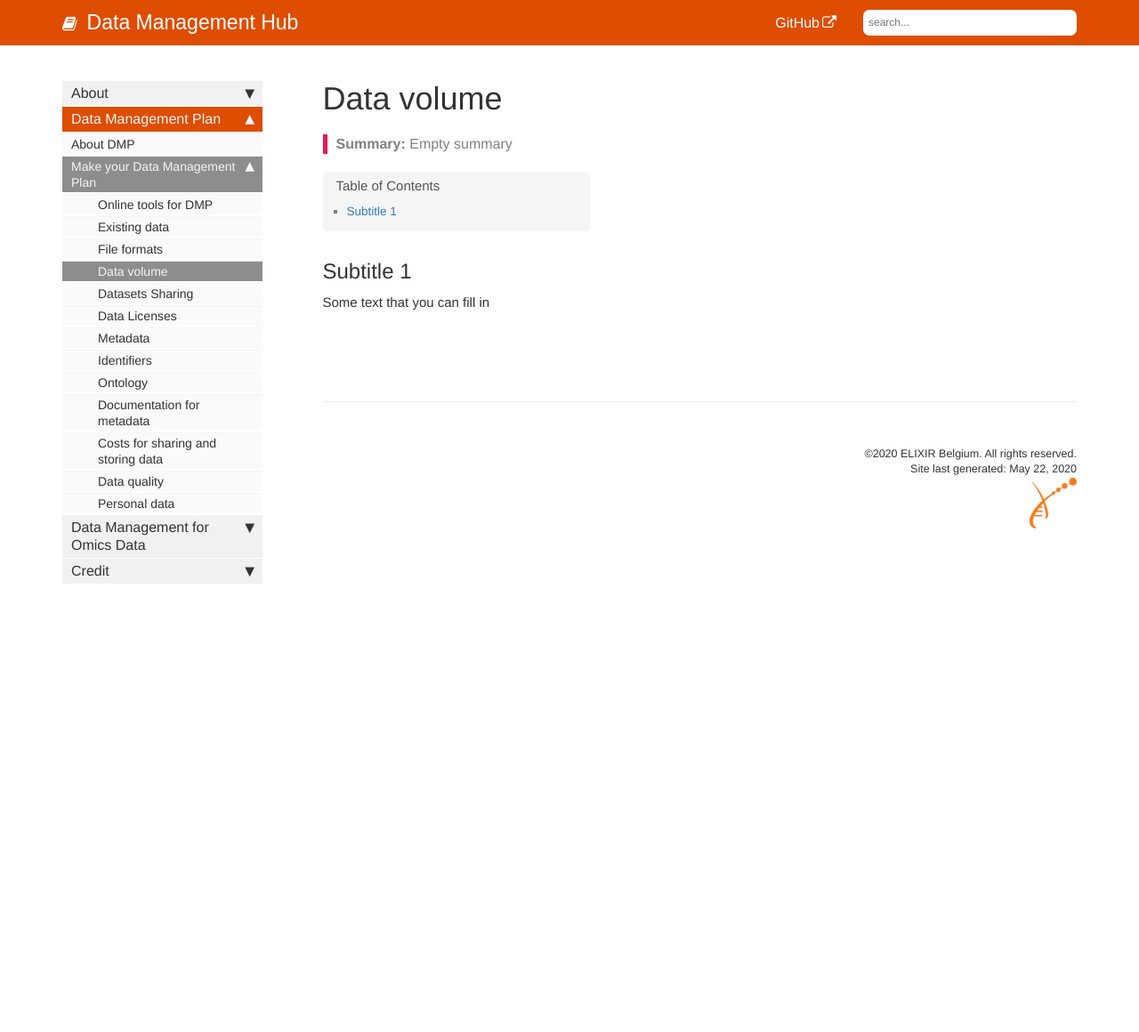
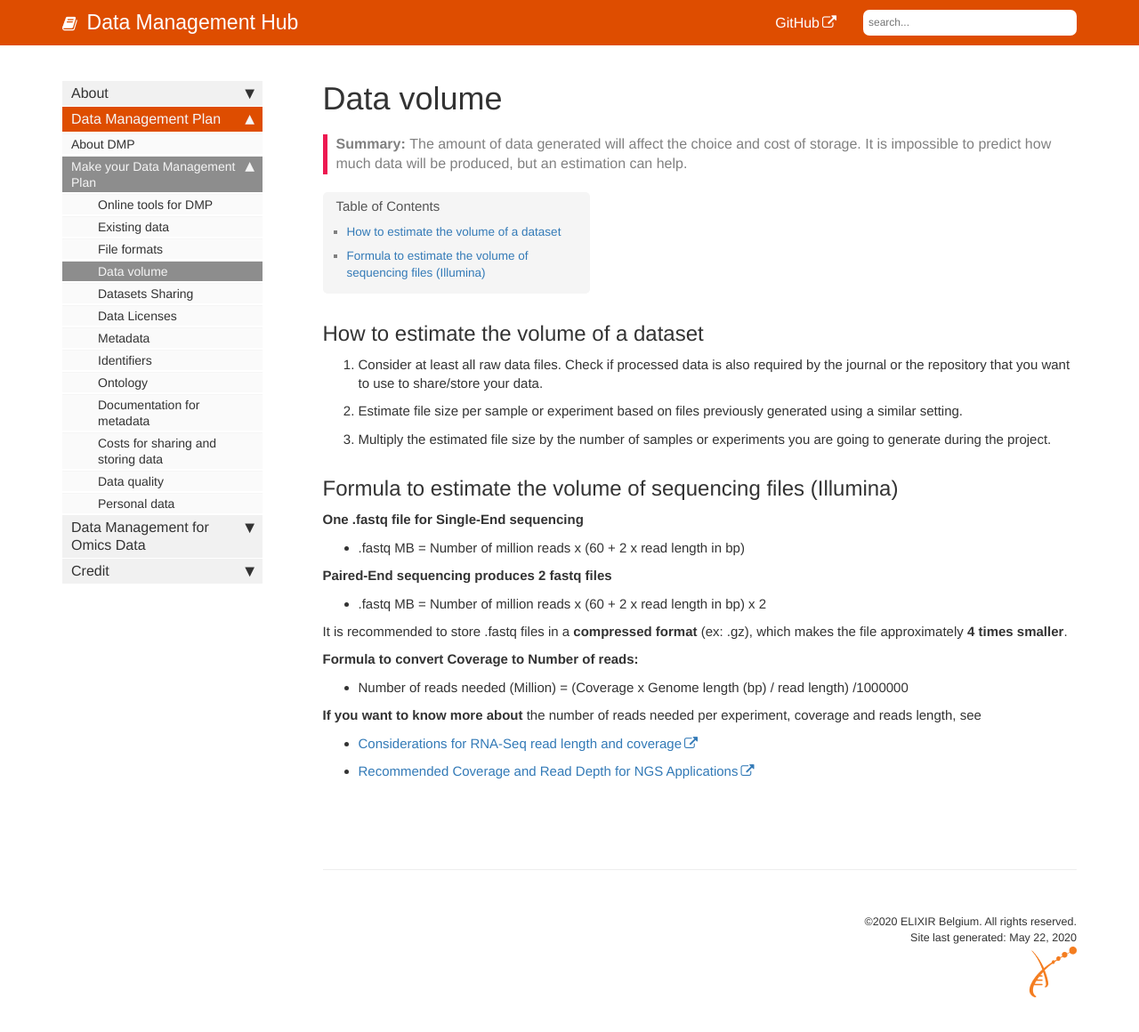
Before and after one commit to ELIXIR-Belgium/rdm-guide, a Jekyll site: the page built from pages/data_volume.md, in a window 1280 px wide and 1181 px high. Shown: the top 1160 px of the window at 89% size. Built offline with Jekyll 4.4.1, drawn with Linux system fonts in a browser that asks for light colours; some web fonts are replaced.

Commit message:
I added content to data_volume page

```diff
--- a/pages/data_volume.md
+++ b/pages/data_volume.md
@@ -1,11 +1,29 @@
 ---
 title: Data volume
 keywords:
-summary: Empty summary
+summary: The amount of data generated will affect the choice and cost of storage. It is impossible to predict how much data will be produced, but an estimation can help.
 sidebar: mydoc_sidebar
 permalink: data_volume.html
 ---
 
-## Subtitle 1
+## How to estimate the volume of a dataset
 
-Some text that you can fill in
+1. Consider at least all raw data files. Check if processed data is also required by the journal or the repository that you want to use to share/store your data.
+2. Estimate file size per sample or experiment based on files previously generated using a similar setting.
+3. Multiply the estimated file size by the number of samples or experiments you are going to generate during the project.
+
+## Formula to estimate the volume of sequencing files (Illumina)
+**One .fastq file for Single-End sequencing** <br>
+* .fastq MB = Number of million reads  x (60 +  2 x read length in bp)
+
+**Paired-End sequencing produces 2 fastq files** <br>
+* .fastq MB = Number of million reads  x (60 +  2 x read length in bp) x 2
+
+It is recommended to store .fastq files in a **compressed format** (ex: .gz), which makes the file approximately **4 times smaller**.
+
+**Formula to convert Coverage to Number of reads:** <br>
+* Number of reads needed (Million) = (Coverage x Genome length (bp) / read length) /1000000
+
+**If you want to know more about** the number of reads needed per experiment, coverage and reads length, see
+* [Considerations for RNA-Seq read length and coverage](https://emea.support.illumina.com/bulletins/2017/04/considerations-for-rna-seq-read-length-and-coverage-.html)
+* [Recommended Coverage and Read Depth for NGS Applications](https://genohub.com/recommended-sequencing-coverage-by-application/)
```
